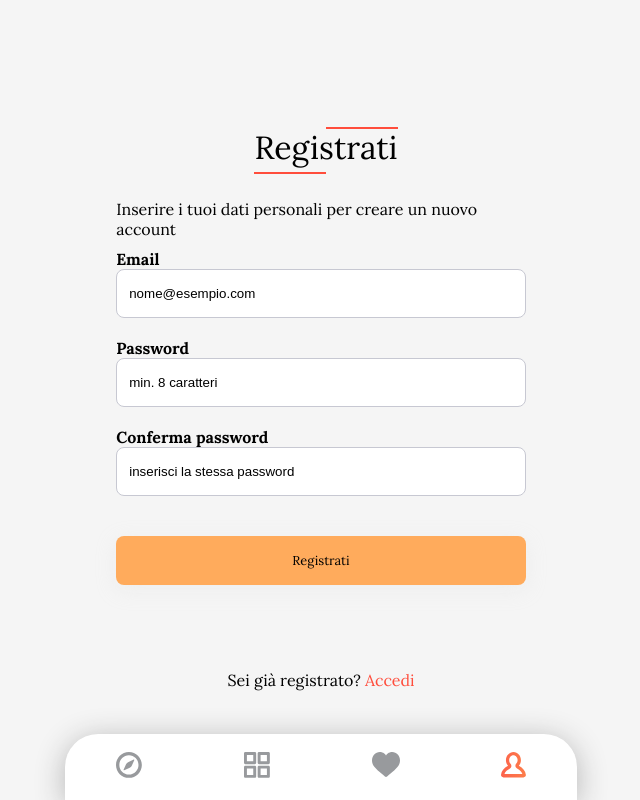
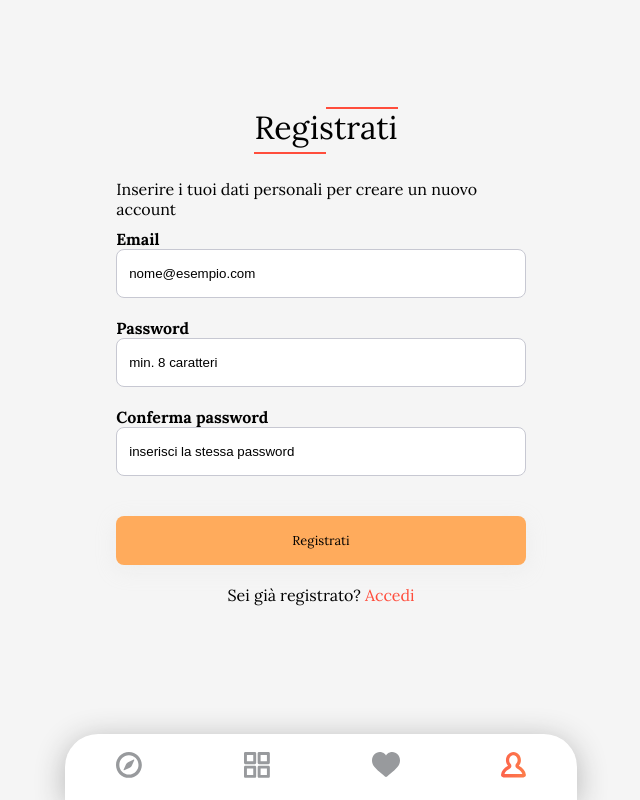
Before and after one commit to Spinny03/VisitBerlin, a PHP site: page /signUp.php in a window 1280 px wide. Shown: the whole page, without its empty margins (319-959 px from the left). Run offline with PHP 8.4, Linux system fonts and the light colour scheme.

Commit message:
Update loginRegister.css

```diff
--- a/css/loginRegister.css
+++ b/css/loginRegister.css
@@ -41,7 +41,8 @@ span{
     font-weight: 300;
 }
 .bottom{
-    position: absolute;
+    margin-top: 20px;
+    /*position: absolute;*/
     bottom: 110px;
     display: flex;
     flex-direction: column;
```
